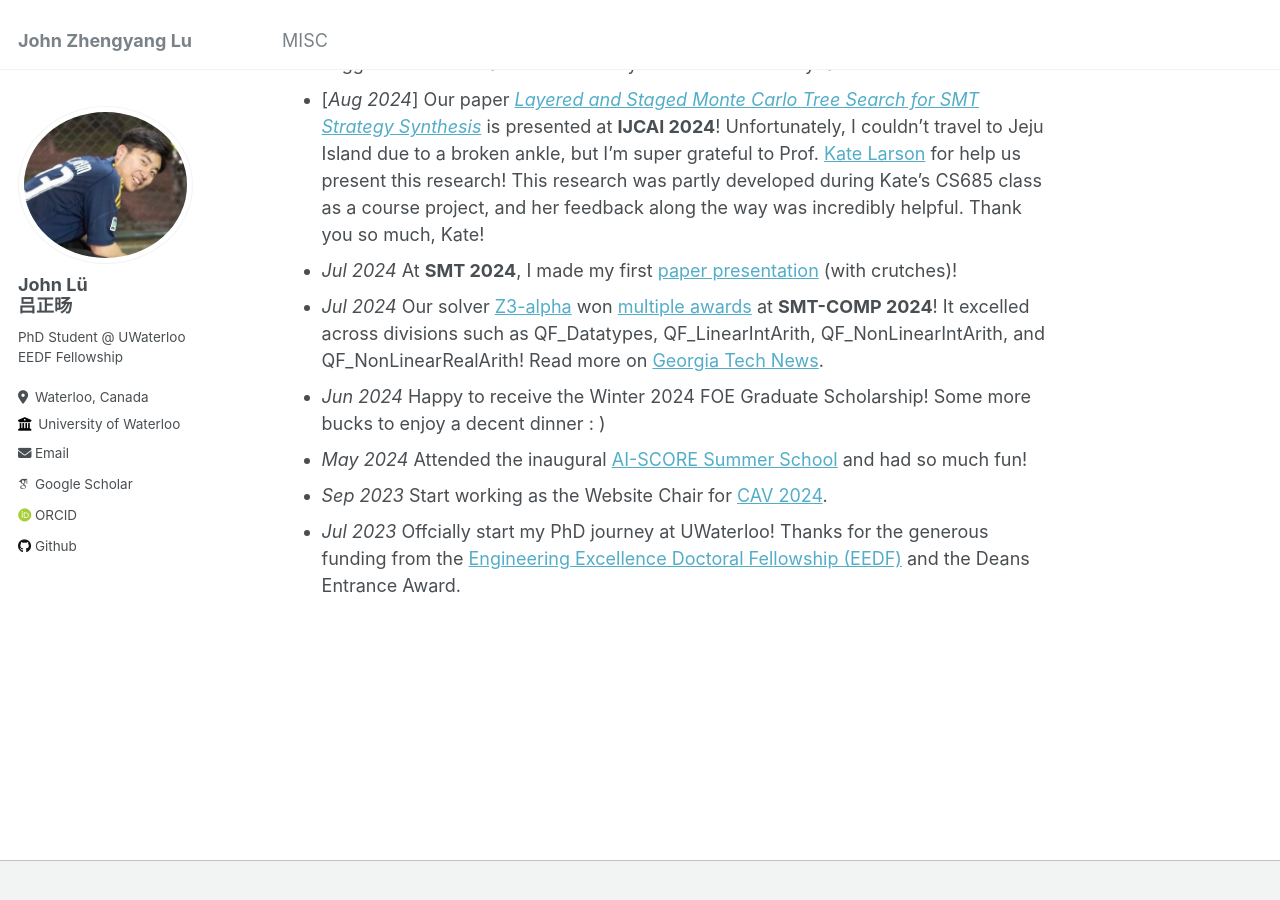
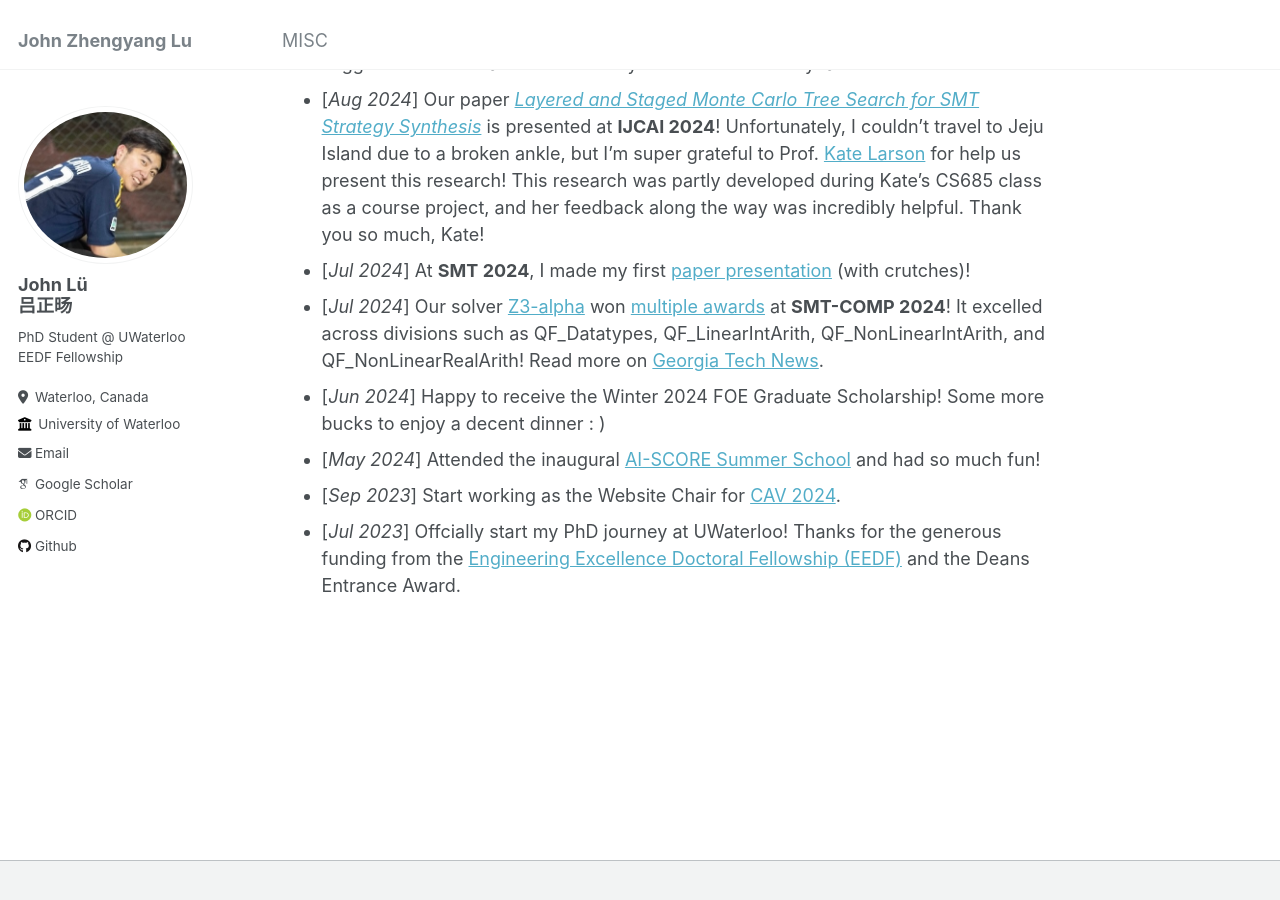
Before and after one commit to JohnLyu2/johnlyu2.github.io, a Jekyll site: the page built from _pages/about.md, in a window 1280 px wide and 900 px high, scrolled down 850 px. Built offline with Jekyll 4.4.1, drawn with Linux system fonts in a browser that asks for light colours; some web fonts are replaced.

Commit message:
formatting

```diff
--- a/_pages/about.md
+++ b/_pages/about.md
@@ -24,9 +24,9 @@ News
 - [*Nov 2024*]  From May to November, I successfully completed a [**Google Summer of Code project**](https://summerofcode.withgoogle.com/programs/2024/projects/FGmF8gS3)! Many thanks to my GSoC mentors [Po-Chun Chien](https://www.sosy-lab.org/people/chien/) and Dr. [Nian-Ze Lee](https://nianzelee.github.io/) from LMU Munich. During this project, we developed the first [ML-based algorithm selector](https://gitlab.com/sosy-lab/software/btor2-select) for the Btor2 hardware verificaiton prroblem. I will be presenting some early results at the **AAAI'25 Student Program**.
 - [*Sep 2024*]  I start serving as the [ECE-GSA](https://uwaterloo.ca/electrical-computer-engineering-graduate-student-association/) Co-Chair of the upcoming year. I’m excited to contribute to the community and help foster a supportive and inclusive environment for fellow graduate students. Let me know if you have any ideas or suggestions for initiatives or events you’d like to see this year!
 - [*Aug 2024*]  Our paper *[Layered and Staged Monte Carlo Tree Search for SMT Strategy Synthesis](https://www.ijcai.org/proceedings/2024/0211.pdf)* is presented at **IJCAI 2024**! Unfortunately, I couldn't travel to Jeju Island due to a broken ankle, but I'm super grateful to Prof. [Kate Larson](https://cs.uwaterloo.ca/~klarson/index.html) for help us present this research! This research was partly developed during Kate's CS685 class as a course project, and her feedback along the way was incredibly helpful. Thank you so much, Kate!
-- *Jul 2024*  At **SMT 2024**, I made my first [paper presentation](https://easychair.org/smart-slide/slide/p8zq#) (with crutches)!
-- *Jul 2024*  Our solver [Z3-alpha](https://github.com/JohnLyu2/z3alpha) won [multiple awards](https://drive.google.com/file/d/1dEeJFfzjJz4vp-mU5XiGnR-hHJdsU1QZ/view?usp=sharing) at **SMT-COMP 2024**! It excelled across divisions such as QF_Datatypes, QF_LinearIntArith, QF_NonLinearIntArith, and QF_NonLinearRealArith! Read more on [Georgia Tech News](https://research.gatech.edu/award-winning-software-tool-uses-innovative-approach).
-- *Jun 2024*  Happy to receive the Winter 2024 FOE Graduate Scholarship! Some more bucks to enjoy a decent dinner : )
-- *May 2024*  Attended the inaugural [AI-SCORE Summer School](https://ai-score.github.io/) and had so much fun!
-- *Sep 2023*  Start working as the Website Chair for [CAV 2024](https://i-cav.org/2024/).
-- *Jul 2023*  Offcially start my PhD journey at UWaterloo! Thanks for the generous funding from the [Engineering Excellence Doctoral Fellowship (EEDF)](https://uwaterloo.ca/graduate-studies-postdoctoral-affairs/awards/engineering-excellence-masters-and-doctoral-fellowships-eemf) and the Deans Entrance Award.
+- [*Jul 2024*]  At **SMT 2024**, I made my first [paper presentation](https://easychair.org/smart-slide/slide/p8zq#) (with crutches)!
+- [*Jul 2024*]  Our solver [Z3-alpha](https://github.com/JohnLyu2/z3alpha) won [multiple awards](https://drive.google.com/file/d/1dEeJFfzjJz4vp-mU5XiGnR-hHJdsU1QZ/view?usp=sharing) at **SMT-COMP 2024**! It excelled across divisions such as QF_Datatypes, QF_LinearIntArith, QF_NonLinearIntArith, and QF_NonLinearRealArith! Read more on [Georgia Tech News](https://research.gatech.edu/award-winning-software-tool-uses-innovative-approach).
+- [*Jun 2024*]  Happy to receive the Winter 2024 FOE Graduate Scholarship! Some more bucks to enjoy a decent dinner : )
+- [*May 2024*]  Attended the inaugural [AI-SCORE Summer School](https://ai-score.github.io/) and had so much fun!
+- [*Sep 2023*]  Start working as the Website Chair for [CAV 2024](https://i-cav.org/2024/).
+- [*Jul 2023*]  Offcially start my PhD journey at UWaterloo! Thanks for the generous funding from the [Engineering Excellence Doctoral Fellowship (EEDF)](https://uwaterloo.ca/graduate-studies-postdoctoral-affairs/awards/engineering-excellence-masters-and-doctoral-fellowships-eemf) and the Deans Entrance Award.
```
